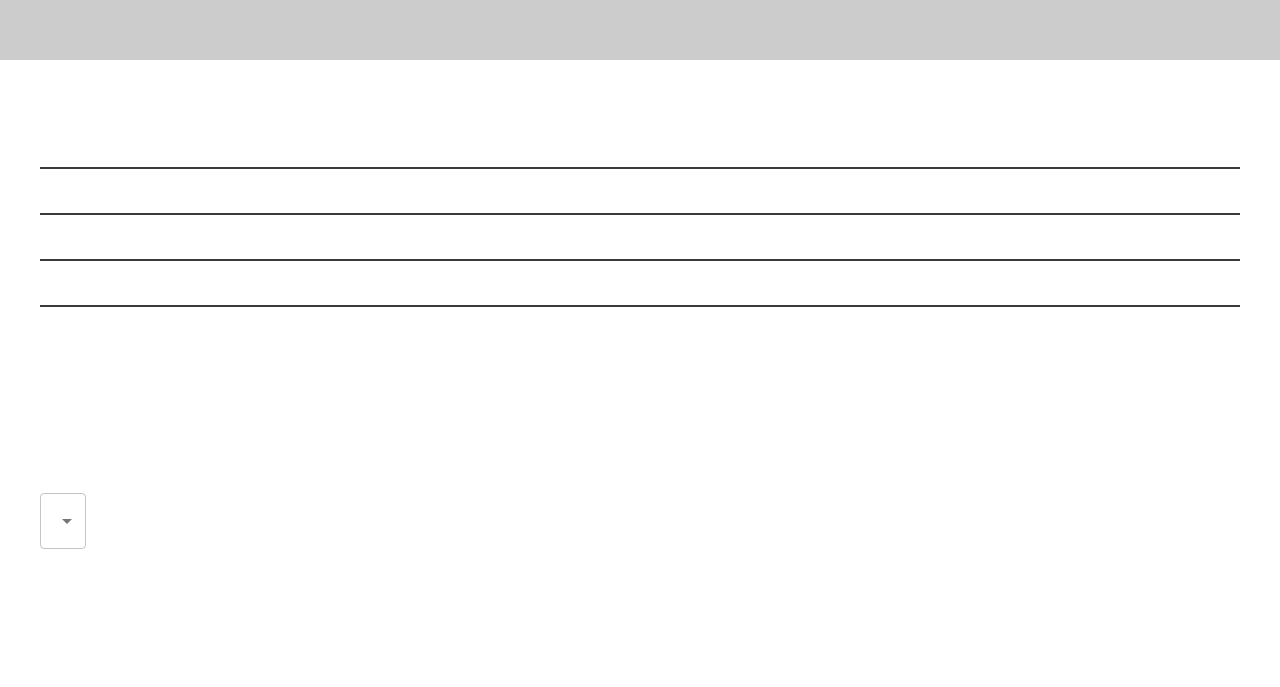
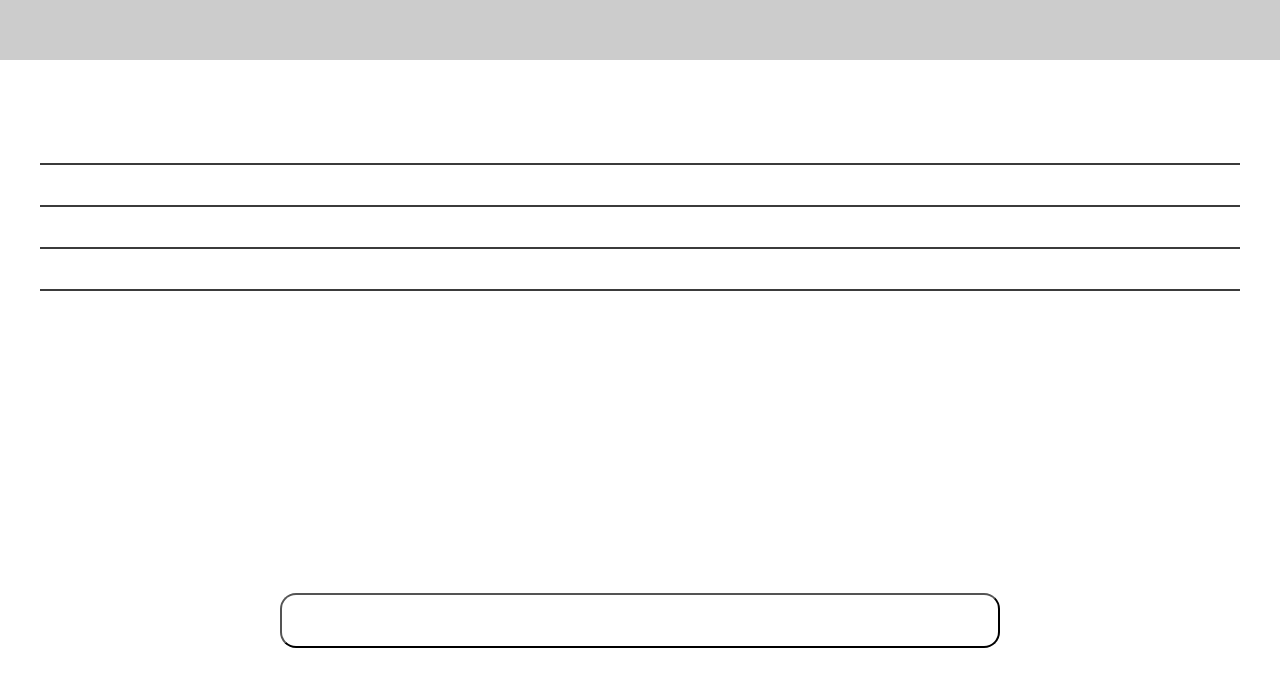
Before and after one commit to ajosephs1/cardle, a React (Create React App) app: page / in a window 1280 px wide. Shown: the part 8116-8803 px from the top of the page. Before the commit the page ends 8665 px from the top, so only its background shows below. Built offline with nearby package versions, Linux system fonts and the light colour scheme; no server answers.

Commit message:
Build basic UI

```diff
--- a/package.json
+++ b/package.json
@@ -3,9 +3,6 @@
   "version": "0.1.0",
   "private": true,
   "dependencies": {
-    "@emotion/react": "^11.11.1",
-    "@emotion/styled": "^11.11.0",
-    "@mui/material": "^5.14.3",
     "@testing-library/jest-dom": "^5.17.0",
     "@testing-library/react": "^13.4.0",
     "@testing-library/user-event": "^13.5.0",
@@ -13,6 +10,7 @@
     "@types/node": "^16.18.39",
     "@types/react": "^18.2.18",
     "@types/react-dom": "^18.2.7",
+    "axios": "^1.4.0",
     "react": "^18.2.0",
     "react-dom": "^18.2.0",
     "react-scripts": "5.0.1",
--- a/src/App.scss
+++ b/src/App.scss
@@ -9,3 +9,10 @@
   flex-direction: column;
   justify-content: flex-start;
 }
+
+.advertisement{
+  margin: 1rem 2rem 0;
+  text-align: center;
+  border: 1px solid white;
+  padding: 1rem;
+}
--- a/src/App.tsx
+++ b/src/App.tsx
@@ -1,9 +1,9 @@
 import React from 'react';
-import './App.scss';
 import Header from './components/Header';
 import CarImage from './components/CarImage';
 import ScoreBoard from './components/ScoreBoard';
 import FormSubmit from './components/FormSubmit';
+import './App.scss';
 
 function App() {
   return (
@@ -12,6 +12,7 @@ function App() {
       <CarImage/>
       <ScoreBoard/>
       <FormSubmit/>
+      <div className='advertisement'><p>Ads placement</p></div>
     </div>
   );
 }
--- a/src/components/CarImage/index.tsx
+++ b/src/components/CarImage/index.tsx
@@ -2,6 +2,6 @@ import "./CarImage.scss";
 
 export default function CarImage() {
   return (
-    <img src="https://placehold.jp/808080/ffffff/200x180.png?text=Car%20Image" alt="car image placeholder" className="carImage"/>
+    <img src="https://placehold.jp/808080/ffffff/180x150.png?text=Car%20Image" alt="car image placeholder" className="carImage"/>
   )
 }
--- a/src/components/FormSubmit/FormSubmit.scss
+++ b/src/components/FormSubmit/FormSubmit.scss
@@ -3,17 +3,20 @@
 @use "../../styles/partials/typography" as *;
 
 .form {
-  &submit {
     position: relative;
     margin: 0 2.5rem;
-  }
+    display: flex;
+    flex-direction: column;
 
-  &__select {
-    color: $bb-white;
-    border-color: $bb-white;
-  }
+
+    &__submit{
+        width: 60%;
+        margin: 0.5rem auto;
+        // margin: 0 auto 1rem;
+        background: none;
+        font: inherit;
+        color: inherit;
+        padding: 1rem;
+        border-radius: 1rem;
+    }
 }
-
-#formSelect{
-    color: $bb-white;
-}
--- a/src/components/FormSubmit/index.tsx
+++ b/src/components/FormSubmit/index.tsx
@@ -1,17 +1,34 @@
-import Select from "@mui/material/Select";
-import MenuItem from "@mui/material/MenuItem";
-import InputLabel from "@mui/material/InputLabel";
+import Select from "../Select";
+import axios from "axios";
+import { useState, useEffect } from "react";
 import "./FormSubmit.scss";
 
 export default function FormSubmit() {
+  const [makes, setMakes] = useState(null);
+
+  useEffect(() => {
+    axios({
+        method: "get",
+        url: `https://www.carqueryapi.com/api/0.3/?callback=?&cmd=getMakes`,
+        withCredentials: false,
+      })
+      .then((response) => {
+        const carMakes = response.data["Makes"];
+        setMakes(carMakes);
+      })
+      .catch((error) => error);
+  }, []);
+
+  console.log(makes);
+  if (!makes) {
+    console.log("makes loading...");
+  }
   return (
-    <form action="" className="formsubmit">
-      <InputLabel id="formSelect">Car</InputLabel>
-      <Select label="Car" className="form__select" id="formSelect">
-        <MenuItem value={10}>Ten</MenuItem>
-        <MenuItem value={20}>Twenty</MenuItem>
-        <MenuItem value={30}>Thirty</MenuItem>
-      </Select>
+    <form action="" className="form">
+      <Select className="select__input--make" name="Make" />
+      <Select className="select__input--model" name="Model" />
+      <Select className="select__input--year" name="Year" />
+      <button type="submit" className="form__submit">submit</button>
     </form>
   );
 }
--- a/src/components/ScoreBoard/ScoreBoard.scss
+++ b/src/components/ScoreBoard/ScoreBoard.scss
@@ -29,8 +29,8 @@
   }
 
   &__light {
-    height: 1.75rem;
-    width: 1.745rem;
+    height: 1.5rem;
+    width: 1.5rem;
     border: 1px solid $bb-white;
     border-radius: 100%;
   }
--- a/src/components/Select/Select.scss
+++ b/src/components/Select/Select.scss
@@ -2,11 +2,12 @@
 @use "../../styles/partials/colours" as *;
 @use "../../styles/partials/typography" as *;
 
-.selector {
+.select {
   width: 100%;
-}
+  position: relative;
+  margin-bottom: 0.25rem;
 
-.select__label {
+  &__label {
     position: absolute;
     left: 1rem;
     top: 0.8rem;
@@ -14,11 +15,10 @@
     color: white;
     cursor: text;
     transition: top 200ms ease-in, left 200ms ease-in, font-size 200ms ease-in;
-  background-color: $bb-black;
+    background: none;
   }
 
-.cardle__select {
-  position: absolute;
+  &__input {
     top: 0;
     left: 0;
     width: 100%;
@@ -29,24 +29,12 @@
     font-size: inherit;
     color: white;
     outline: none;
-  padding: 1.25rem;
+    padding: 0.5rem;
     background: none;
 
     &:hover {
       border-color: $bb-grey;
     }
 
-  /* Change border when input focus*/
-
-  &:focus {
-    border-color: rgb(77, 48, 118);
   }
 }
-
-.cardle__select:focus ~ .select__label,
-.cardle__select:not(:placeholder-shown).cardle__select:not(:focus)
-  ~ .select__label {
-  top: -0.5rem;
-  font-size: 0.8rem;
-  left: 0.8rem;
-}
--- a/src/components/Select/index.tsx
+++ b/src/components/Select/index.tsx
@@ -1,18 +1,25 @@
 import './Select.scss'
 
-export default function Select({}) {
+export type SelectProps = {
+  className: string;
+  name: string;
+  date?: object
+}
+
+export default function Select(props: SelectProps) {
   return (
-    <div className="selector">
-      <label htmlFor="cardle-select" className="select__label">
-        Name
-      </label>
+    <div className="select">
+      {/* include animation for when selected label goes to top left */}
+      {/* <label htmlFor="cardle-select" className="select__label">
+        {props.name}
+      </label> */}
       <select
-        name="select"
+        name={props.name}
         id="cardle-select"
-        className="cardle__select"
-        placeholder=""
+        className= {`select__input ${props.className}`}
+        placeholder={props.name}
       >
-        <option value="1">ferrari</option>
+        <option value="1">{props.name}</option>
         <option value="2">volkswagen</option>
         <option value="3">laborghini</option>
         <option value="4">aston martin</option>
```
Also changed, not shown: 1 other file (tests, documents, lock files or other folders). Lines whose indentation alone changed are shown as unchanged.
